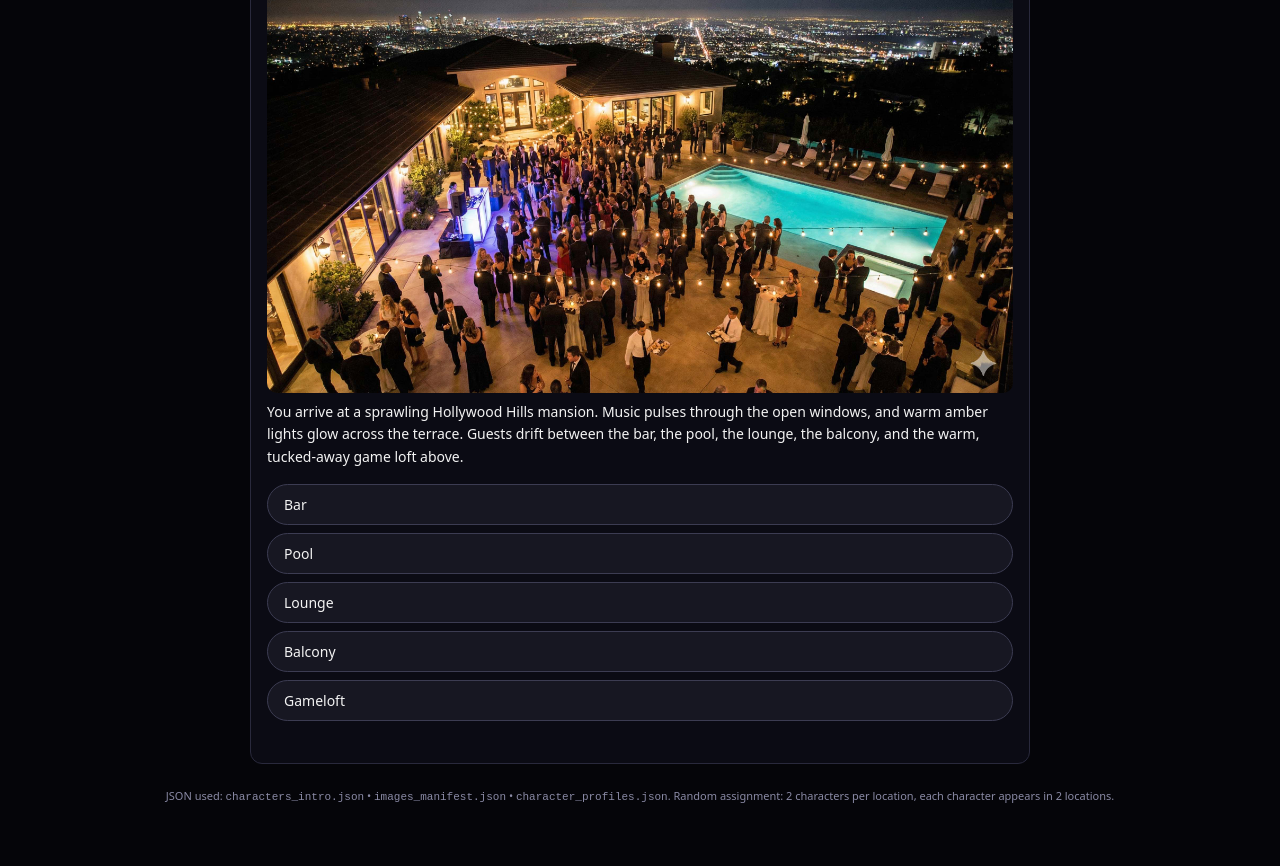
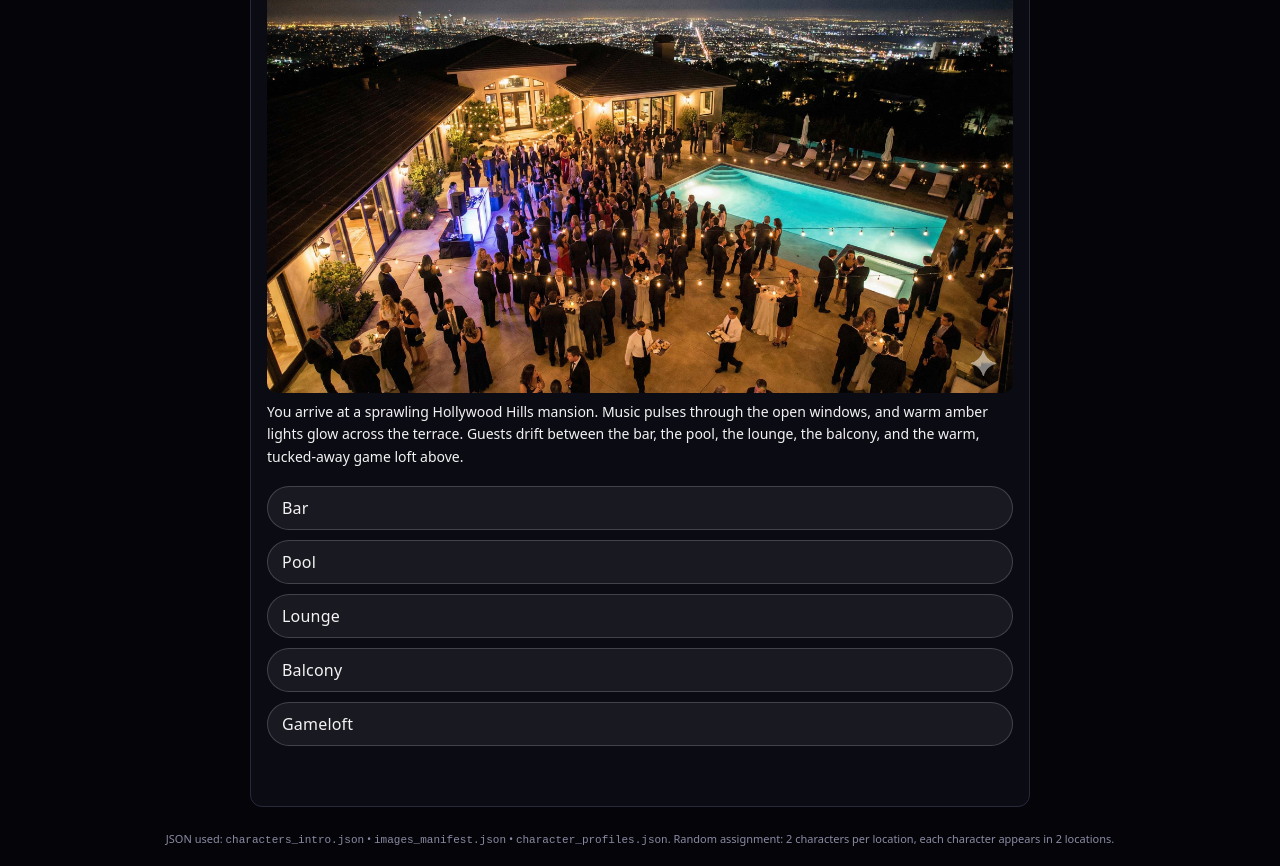
Before and after one commit to ryguy23354/hollywood-hills-party, a plain HTML site: page index.html in a window 1280 px wide. Shown: the part 153-1019 px from the top of the page. Before the commit the page ends 976 px from the top, so only its background shows below. Drawn offline with Linux system fonts and the light colour scheme.

Commit message:
Add files via upload

```diff
--- a/index.html
+++ b/index.html
@@ -5,6 +5,43 @@
   <title>Hollywood Hills Party</title>
   <meta name="viewport" content="width=device-width, initial-scale=1.0" />
   <link rel="stylesheet" href="css/main.css">
+
+
+  <!-- PATCH: ensure dynamically-rendered choice buttons match site styling -->
+  <style>
+    /* If css/main.css already styles these, these rules are harmless fallbacks */
+    #choices, #choicesContainer {
+      display: flex;
+      flex-wrap: wrap;
+      gap: 10px;
+      margin-top: 18px;
+    }
+    .choice-btn {
+      appearance: none;
+      border: 1px solid rgba(255,255,255,0.18);
+      background: rgba(255,255,255,0.06);
+      color: inherit;
+      padding: 10px 14px;
+      border-radius: 999px;
+      cursor: pointer;
+      font: inherit;
+      letter-spacing: 0.2px;
+      transition: background 120ms ease, border-color 120ms ease, transform 120ms ease;
+    }
+    .choice-btn:hover {
+      background: rgba(255,255,255,0.10);
+      border-color: rgba(255,255,255,0.26);
+      transform: translateY(-1px);
+    }
+    .choice-btn:active { transform: translateY(0px); }
+    .scene-image {
+      width: 100%;
+      height: auto;
+      border-radius: 18px;
+      margin: 14px 0 10px;
+      display: block;
+    }
+  </style>
 
 </head>
 
@@ -32,7 +69,7 @@
 
   <div id="story-container">
     <h2 id="scene-title">Hollywood Party</h2>
-    <img id="scene-image" src="" alt="Scene image" />
+    <img id="scene-image" class="scene-image" src="" alt="Scene image" />
     <p id="scene-text">
 You arrive at a sprawling Hollywood Hills mansion. Music spills out through open glass doors, warm light washing over polished stone. Somewhere inside, five very different women are already in motion.
 
```
